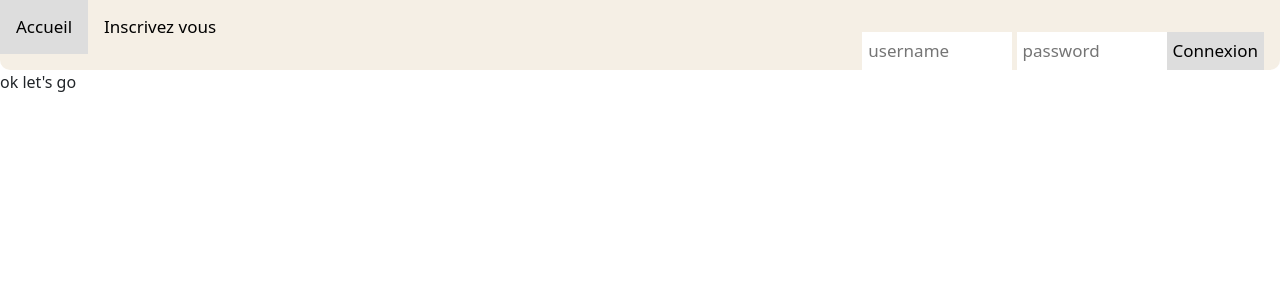
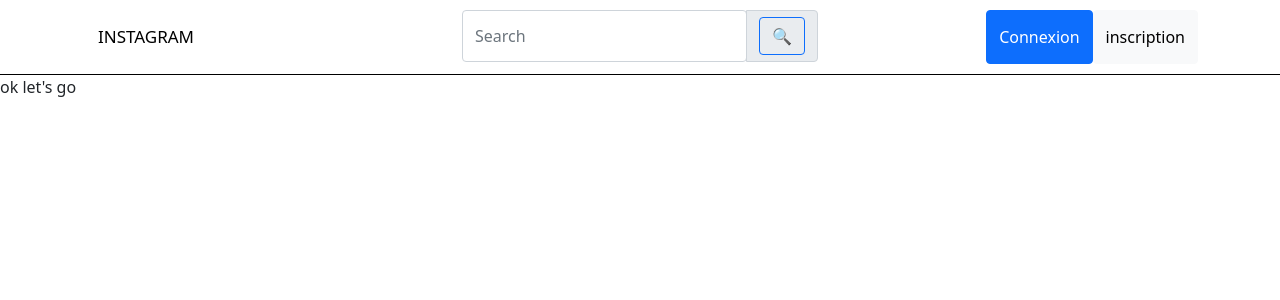
Before and after one commit to Anthony5997/insta-projet, a PHP site: page / in a window 1280 px wide. Shown: the top 300 px of the page. Run offline with PHP 8.4, Linux system fonts and the light colour scheme.

Commit message:
header amélioré

```diff
--- a/assets/css/main.css
+++ b/assets/css/main.css
@@ -1,12 +1,13 @@
 /* ****************NAVBAR*****************/
 
-* {box-sizing: border-box;}
-
+.nav-style{
+    border-bottom: 1px black solid;
+    padding-top: 10px;
+    padding-bottom: 10px;
+}
 .topnav {
   overflow: hidden;
-  background-color: #bd965026;
-  border-radius:0px 0px 10px 10px;
-  transition: background 0.3s linear;
+
 }
 .topnav a {
   float: left;
--- a/partials/header.php
+++ b/partials/header.php
@@ -8,34 +8,41 @@
     <link rel="stylesheet" href="https://cdn.jsdelivr.net/npm/bootstrap@5.0.0-beta2/dist/css/bootstrap.min.css" integrity="sha384-BmbxuPwQa2lc/FVzBcNJ7UAyJxM6wuqIj61tLrc4wSX0szH/Ev+nYRRuWlolflfl" crossorigin="anonymous">
     <link rel="stylesheet" href="https://cdnjs.cloudflare.com/ajax/libs/font-awesome/4.7.0/css/font-awesome.min.css">
     <link rel="stylesheet" href="assets/css/main.css">
-    <title>Test NavBar de connexion</title>
+    <title>instaCouille</title>
 </head>
-<nav>
-    <div class="topnav">
-    <a class="" href="index.php">Accueil</a>
-    <a class="" href="form-inscription.php">Inscrivez vous</a>
-    <br>
-    <?php  if(empty($_SESSION["connect"])){
-    echo '<div class="login-container">
-        <form action="process/connexion-process.php" method="post">
-            <input type="text" placeholder="username" name="mailVerif">
-            <input type="text" placeholder="password" name="passVerif">
-        <button type="submit">Connexion</button>
-        </form>';
-    }else{
-        echo "<div class='session-align'>
-                <p class="."button-perso".">Salut ". $_SESSION["user"]."</p>
-                <a href="."process/deco.php".">Déconnexion</a>";
-                ?>
+<nav class="nav-style">
+    <div class="container">
+        <div class="row">
+            <div class="topnav col-sm-4">
+                <a class="" href="index.php">INSTAGRAM</a>
             </div>
-   <?php } ?>
+            <div class=" col-sm-4">
+                <div class="input-group rounded">
+                    <input type="search" class="form-control rounded" placeholder="Search" aria-label="Search"
+                    aria-describedby="search-addon" />
+                    <span class="input-group-text" id="search-addon">
+                        <button type="button" class="btn btn-outline-primary">🔍</button>
+                    </span>
+                </div>
+            </div>
+            <?php  if(empty($_SESSION["connect"])){
+            echo '<div class="d-flex justify-content-end col-sm-4">
+                    <button type="button" class="btn btn-primary">Connexion</button>
+                    <button type="button" class="btn btn-light"">inscription</button>
+                </div>';
+            }else{
+                echo"<div class='session-align col-sm-4 topnav'>
+                        <p class="."button-perso".">Salut ". $_SESSION["user"]."</p>
+                        <a href="."process/deco.php".">Déconnexion</a>
+                    </div>
+        </div>";
+            }
+            if(isset($_GET["message"])){
+                echo'<div style="padding: 10px; width:25vw; background:green; color:#fff;">
+                        '.$_GET["message"].'
+                    </div>';
+            }?>
+        </div>
     </div>
-    </div>
-<?php if(isset($_GET["message"])){
-        echo '<div style="padding: 10px; width:25vw; background:green; color:#fff;">
-                '.$_GET["message"].'
-             </div>';
-    }
- ?>
- </nav>
+</nav>
 <body>
```
